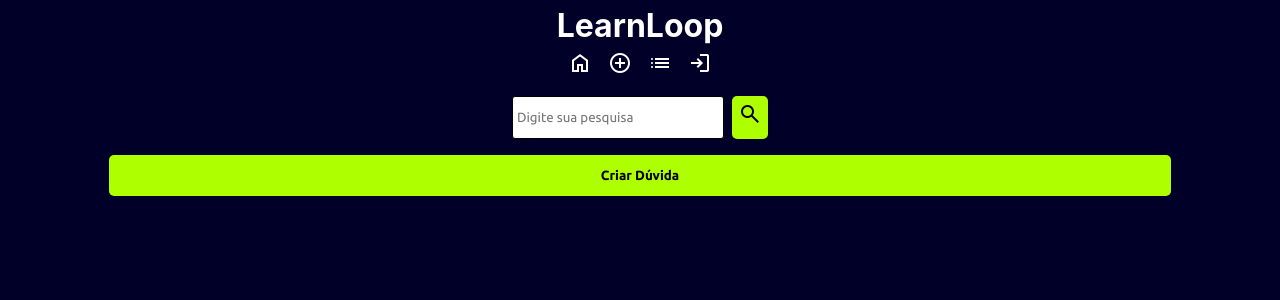
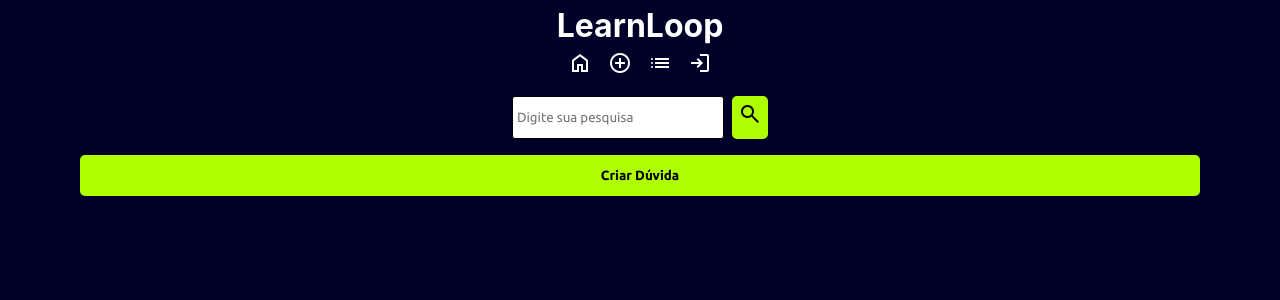
Before and after one commit to guxtavodev/learnloop, a Flask app: page /feed/duvidas in a window 1280 px wide. Shown: the top 300 px of the page. Run offline with Flask 3, Linux system fonts and the light colour scheme; some libraries are stand-ins or nearby versions; some web fonts are replaced.

Commit message:
Expandindo o body

```diff
--- a/app/static/css/base.css
+++ b/app/static/css/base.css
@@ -20,8 +20,6 @@
 }
 
 body.dark-mode{
-  padding-left: 2em;
-  padding-right: 2em;
   color: var(--corFonte);
   background: var(--corFundo);
 }
```
